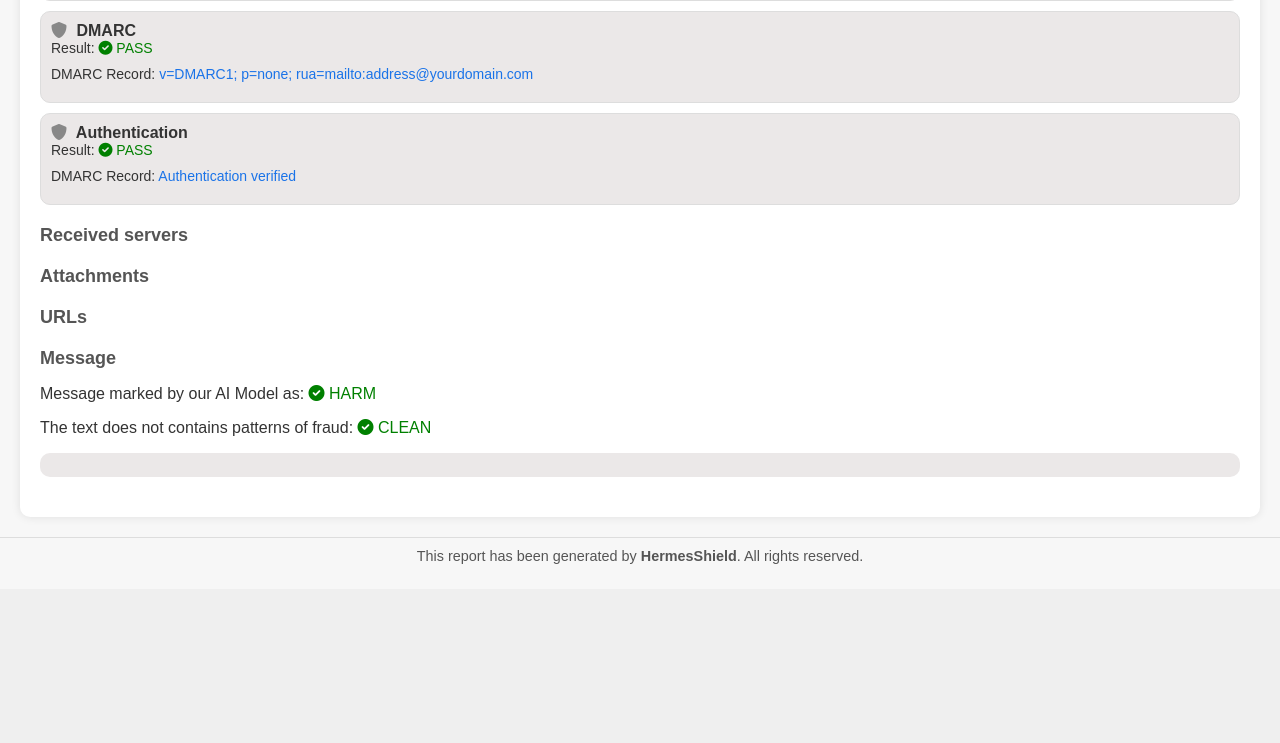
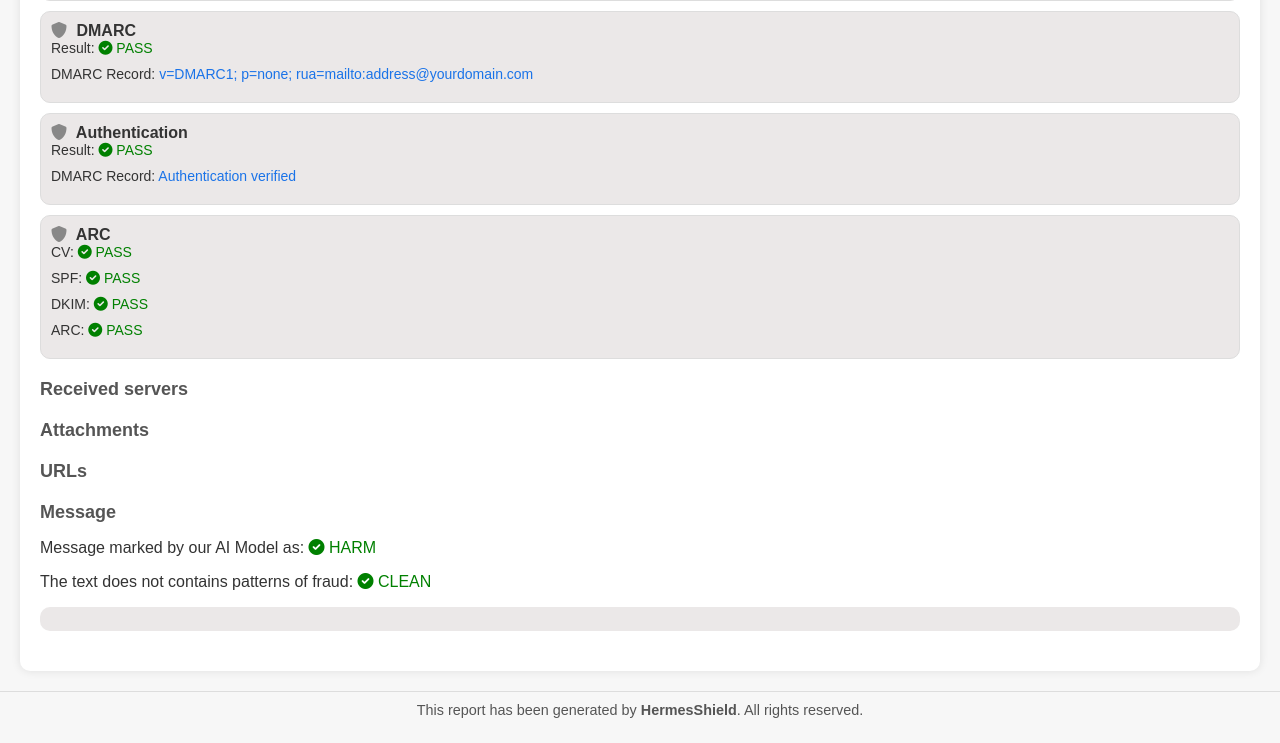
Before and after one commit to David-JS01/HermesShield, a Flask app: template templates/report.html in a window 1280 px wide. Shown: the part 1353-2096 px from the top of the page. Before the commit the page ends 1917 px from the top, so only its background shows below. Run offline with Flask 2, Linux system fonts and the light colour scheme; the template is opened without the code that fills it, so the values that code supplies are empty.

Commit message:
Update templates
update reporting templates

```diff
--- a/templates/report.html
+++ b/templates/report.html
@@ -153,6 +153,29 @@
                 <p>DMARC Record: <span class="highlight">Authentication verified</span></p>
                 {% endif %}
             </div>
+            <div class="security-item">
+                <label><i class="fas fa-shield-alt"></i> ARC</label>
+                {% if analysis.ARC_cv_fail %}
+                <p>CV: <span class="danger"><i class="fas fa-exclamation-circle"></i> FAIL</span></p>
+                {% else %}
+                <p>CV: <span class="pass"><i class="fas fa-check-circle"></i> PASS</span></p>
+                {% endif %}
+                {% if analysis.ARC_spf_fail %}
+                <p>SPF: <span class="danger"><i class="fas fa-exclamation-circle"></i> FAIL</span></p>
+                {% else %}
+                <p>SPF: <span class="pass"><i class="fas fa-check-circle"></i> PASS</span></p>
+                {% endif %}
+                {% if analysis.ARC_dkim_fail %}
+                <p>DKIM: <span class="danger"><i class="fas fa-exclamation-circle"></i> FAIL</span></p>
+                {% else %}
+                <p>DKIM: <span class="pass"><i class="fas fa-check-circle"></i> PASS</span></p>
+                {% endif %}
+                {% if analysis.ARC_ARC_fail %}
+                <p>ARC: <span class="danger"><i class="fas fa-exclamation-circle"></i> FAIL</span></p>
+                {% else %}
+                <p>ARC: <span class="pass"><i class="fas fa-check-circle"></i> PASS</span></p>
+                {% endif %}
+            </div>
         </section>
         <section class="servers">
             <h3>Received servers</h3>
```
Also changed, not shown: templates/example.html (+50 -4 lines).
